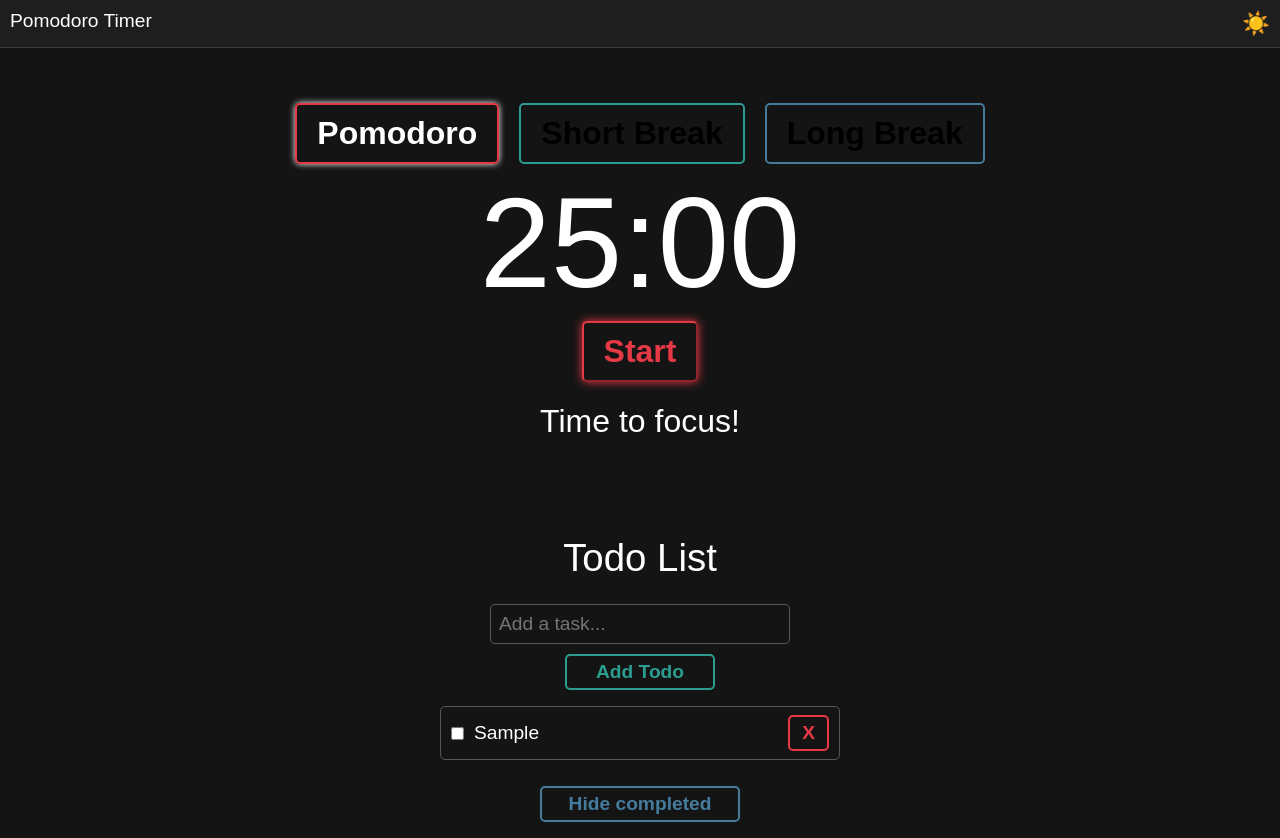
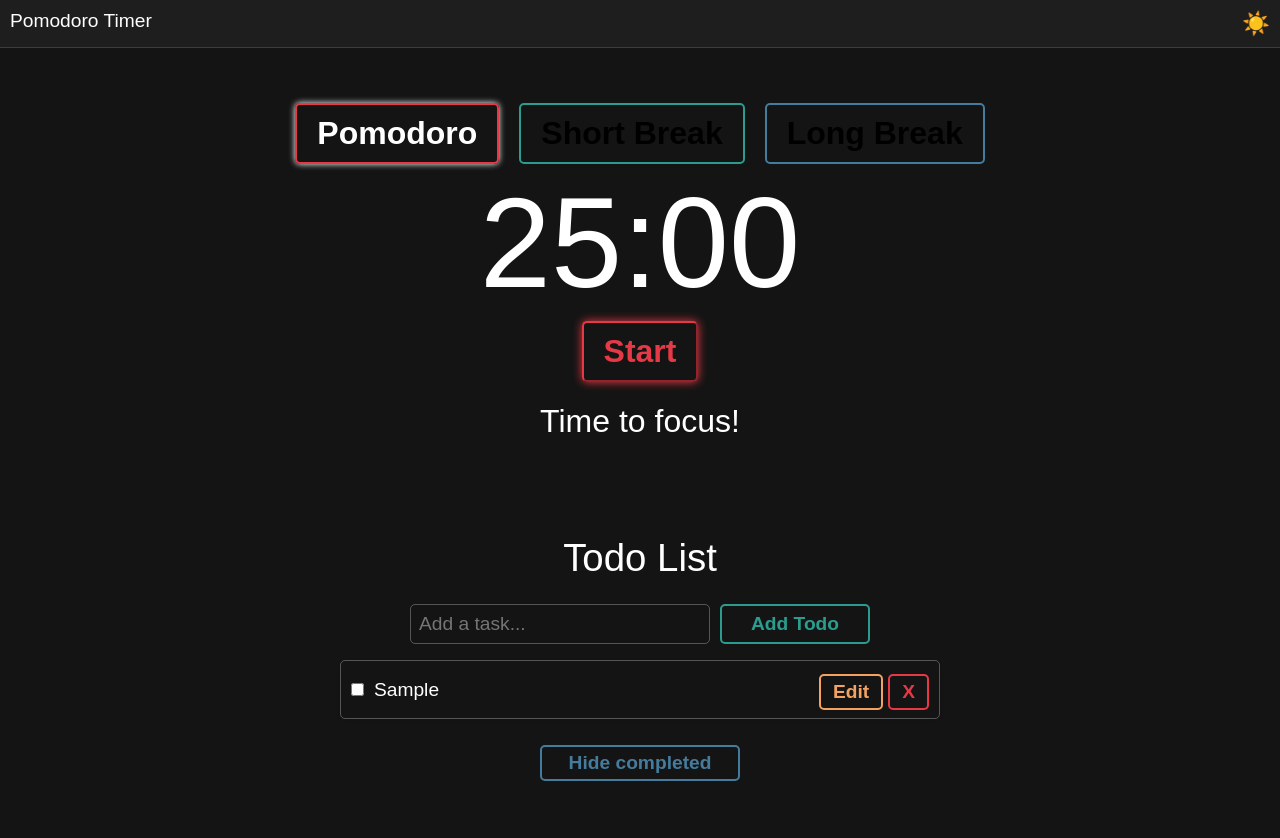
Before and after one commit to callum-laing/pomodoro-timer, a Vue app: page / in a window 1280 px wide. Both pictures are taken after typing "Sample" into the empty fields and a click on the button "Add Todo". After the commit the page ends 800 px from the top, so only its background shows below. Built offline with nearby package versions, Linux system fonts and the light colour scheme; a web font is replaced by a local one.

Commit message:
updated todo list to include edit function

```diff
--- a/src/components/Todo.vue
+++ b/src/components/Todo.vue
@@ -6,6 +6,9 @@ let id = 0;
 const newTodo = ref('');
 const hideCompleted = ref(false);
 const todos = ref([]);
+
+const editingId = ref(null);
+const editingText = ref('');
 
 onMounted(() => {
 	const savedTodos = localStorage.getItem('todos');
@@ -47,6 +50,22 @@ function addTodo() {
 function removeTodo(todo) {
 	todos.value = todos.value.filter((t) => t !== todo);
 }
+
+function startEditing(todo) {
+	editingId.value = todo.id;
+	editingText.value = todo.text;
+}
+
+function saveEdit(todo) {
+	if (editingText.value.trim()) {
+		todo.text = editingText.value.trim();
+		editingId.value = null;
+	}
+}
+
+function cancelEdit() {
+	editingId.value = null;
+}
 </script>
 
 <template>
@@ -61,8 +80,18 @@ function removeTodo(todo) {
 		<ul class="todoList">
 			<li v-for="todo in filteredTodos" :key="todo.id">
 				<input type="checkbox" v-model="todo.done" />
-				<span :class="{ done: todo.done }">{{ todo.text }}</span>
-				<button class="btn btnRemove" @click="removeTodo(todo)">X</button>
+
+				<template v-if="editingId === todo.id">
+					<input v-model="editingText" class="editInput" />
+					<button class="btn btnSave" @click="saveEdit(todo)">Save</button>
+					<button class="btn btnCancel" @click="cancelEdit">Cancel</button>
+				</template>
+
+				<template v-else>
+					<span :class="{ done: todo.done }">{{ todo.text }}</span>
+					<button class="btn btnEdit" @click="startEditing(todo)">Edit</button>
+					<button class="btn btnRemove" @click="removeTodo(todo)">X</button>
+				</template>
 			</li>
 		</ul>
 
@@ -95,7 +124,7 @@ h2 {
 	gap: 10px;
 	margin-bottom: 1rem;
 	width: 100%;
-	max-width: 400px;
+	max-width: 600px;
 
 	input {
 		padding: 8px;
@@ -118,7 +147,7 @@ h2 {
 	list-style: none;
 	padding: 0;
 	width: 100%;
-	max-width: 400px;
+	max-width: 600px;
 
 	li {
 		display: flex;
@@ -130,6 +159,7 @@ h2 {
 		border-radius: 5px;
 		border: 1px solid rgba(150, 150, 150, 0.5);
 		box-shadow: 0 1px 3px rgba(0, 0, 0, 0.1);
+		flex-wrap: wrap;
 
 		input[type='checkbox'] {
 			margin-right: 10px;
@@ -142,9 +172,18 @@ h2 {
 		}
 
 		button {
-			margin-left: 10px;
+			margin-left: 5px;
+			margin-top: 5px;
 		}
 	}
+}
+
+.editInput {
+	flex: 1;
+	padding: 6px;
+	font-size: 1em;
+	border: 1px solid #ccc;
+	border-radius: 4px;
 }
 
 .done {
@@ -187,6 +226,21 @@ h2 {
 	color: #457b9d;
 }
 
+.btnEdit {
+	--btn-color: #f4a261;
+	color: #f4a261;
+}
+
+.btnSave {
+	--btn-color: #2a9d8f;
+	color: #2a9d8f;
+}
+
+.btnCancel {
+	--btn-color: #999;
+	color: #999;
+}
+
 @media (max-width: 480px) {
 	.todoForm {
 		flex-direction: column;
```
